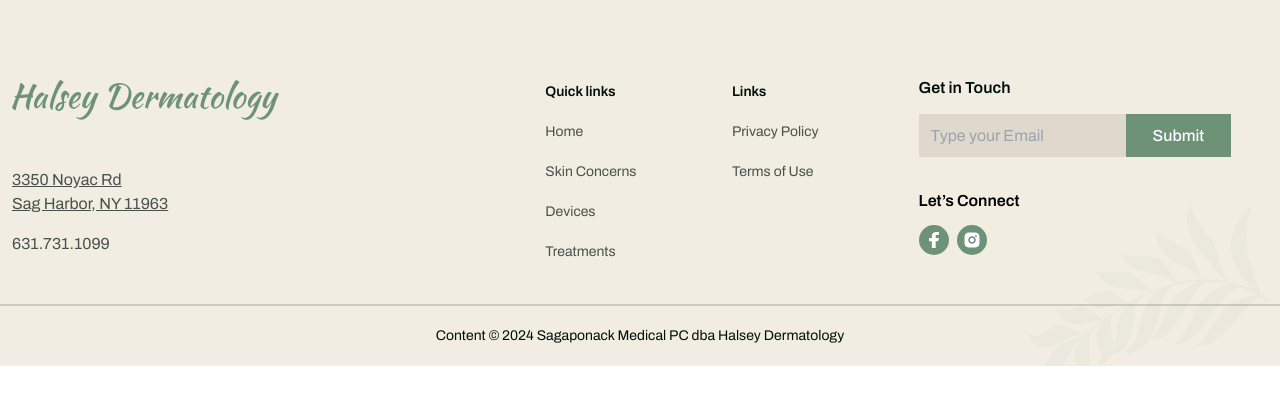
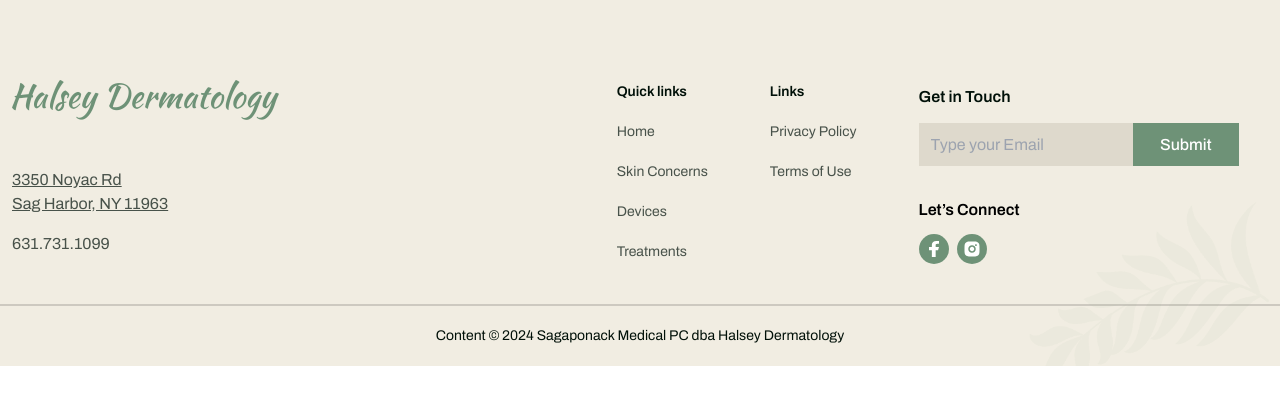
Before and after one commit to piyushbishnoi515/Halsey-Dermatology, a plain HTML site: page footer.html in a window 1280 px wide. Drawn offline with nearby package versions, Linux system fonts and the light colour scheme.

Commit message:
chng-in-responsive

```diff
--- a/footer.html
+++ b/footer.html
@@ -73,7 +73,7 @@
           </div>
           <div class="lg:w-[58.33%] px-[12px]">
             <div class="flex flex-wrap flex-row mx-[-12px]">
-              <div class="sm:w-[25%] w-[50%] px-[12px]">
+              <div class="sm:w-[25%] w-[50%] px-[12px] flex lg:justify-end">
                 <ul>
                   <li
                     class="font-archivo font-semibold text-sm leading-6 text-darkBlack lg:mb-[14px] sm:mb-[5px] mb-[2px]"
@@ -110,7 +110,7 @@
                   </li>
                 </ul>
               </div>
-              <div class="sm:w-[25%] w-[50%] px-[12px]">
+              <div class="sm:w-[25%] w-[50%] px-[12px] flex lg:justify-center">
                 <ul>
                   <li
                     class="font-archivo font-semibold text-sm leading-6 text-darkBlack lg:mb-[14px] mb-[5px]"
@@ -133,7 +133,10 @@
                   </li>
                 </ul>
               </div>
-              <div class="sm:w-[25%] w-[50%] px-[12px]">
+              <div
+                class="sm:w-[50%] w-[50%] px-[12px] flex flex-col lg:justify-end"
+              >
+                <div class="">
                   <p
                     class="font-archivo font-semibold text-base leading-4 text-darkBlack lg:mb-[18px] mb-[13px] sm:mt-0 mt-5"
                   >
@@ -201,6 +204,7 @@
             </div>
           </div>
         </div>
+      </div>
       <div class="border border-borderGrey"></div>
       <p
         class="font-archivo font-normal text-sm leading-4 text-darkBlack sm:py-[22px] py-[17px] text-center"
```
Lines whose indentation alone changed are shown as unchanged.
